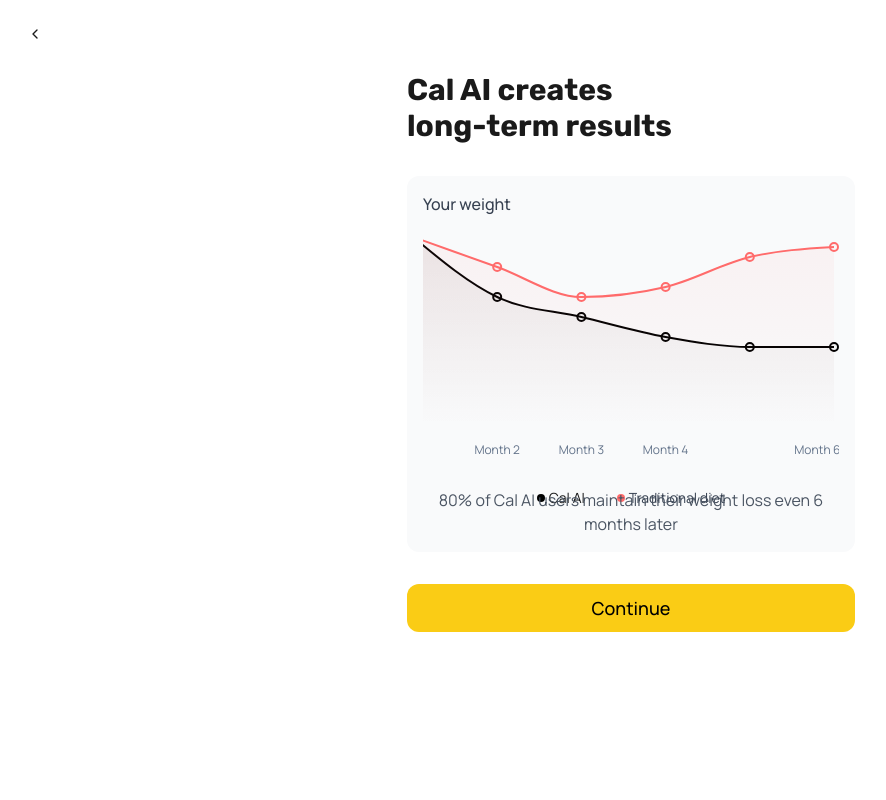
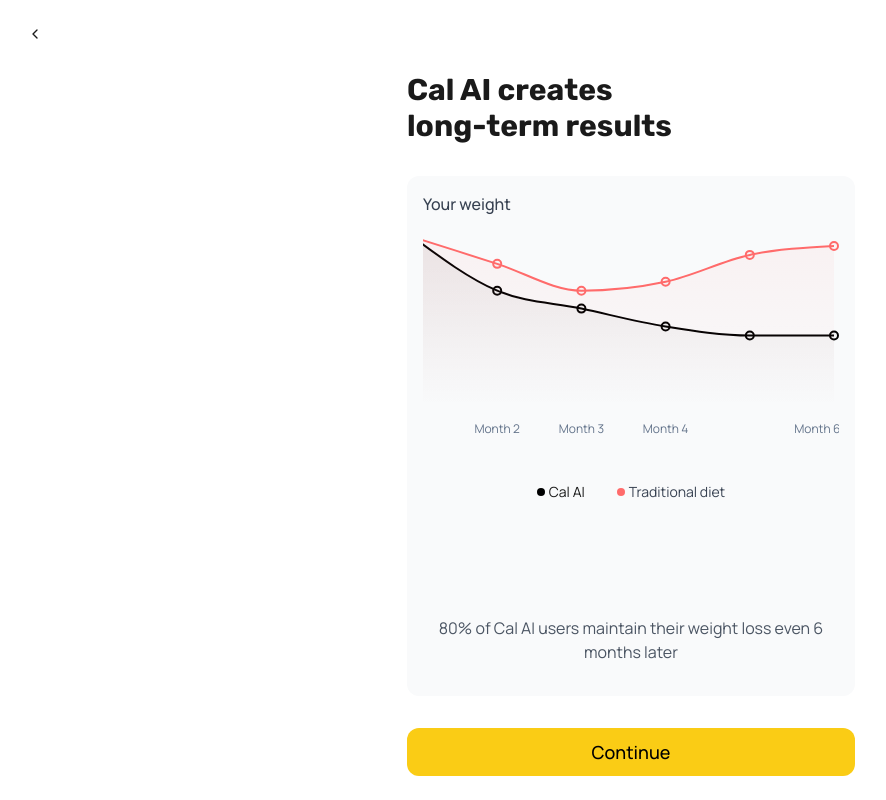
Before and after one commit to PiovisDevelopment/calorie-flow-ai-start, a React (Vite) app: page /onboarding in a window 1280 px wide. Shown: the whole page, without its empty margins (9-895 px from the left). Built offline with nearby package versions, Linux system fonts and the light colour scheme.

Commit message:
Fix ValueProposition page layout
Adjust layout and content of the ValueProposition page to match the design specifications.

```diff
--- a/src/components/ValueProposition.tsx
+++ b/src/components/ValueProposition.tsx
@@ -4,6 +4,7 @@ import { useNavigate } from "react-router-dom";
 import { Area, AreaChart, CartesianGrid, ResponsiveContainer, XAxis, YAxis } from "recharts";
 import { ChartContainer } from "@/components/ui/chart";
 import { ChevronLeft } from "lucide-react";
+import { Separator } from "@/components/ui/separator";
 
 const data = [
   { month: "Month 1", calAI: 100, traditional: 100 },
@@ -51,14 +52,14 @@ const ValueProposition = () => {
         </Button>
       </div>
 
-      <div className="flex flex-col w-full max-w-md mx-auto">
+      <div className="flex flex-col w-full max-w-md mx-auto flex-grow">
         <h1 className="text-3xl font-bold rubik mb-8">
           Cal AI creates<br/>long-term results
         </h1>
 
-        <div className="w-full bg-gray-50 p-4 rounded-xl mb-8">
+        <div className="w-full bg-gray-50 p-4 rounded-xl mb-8 flex-grow flex flex-col">
           <div className="mb-4 text-gray-700 font-medium">Your weight</div>
-          <div className="h-60 w-full">
+          <div className="flex-grow" style={{ minHeight: "240px" }}>
             <ChartContainer
               config={config}
               className="h-full w-full"
@@ -66,7 +67,7 @@ const ValueProposition = () => {
               <ResponsiveContainer width="100%" height="100%">
                 <AreaChart
                   data={data}
-                  margin={{ top: 5, right: 5, left: -10, bottom: 5 }}
+                  margin={{ top: 5, right: 5, left: -10, bottom: 20 }}
                 >
                   <defs>
                     <linearGradient id="colorCalAI" x1="0" y1="0" x2="0" y2="1">
@@ -87,6 +88,7 @@ const ValueProposition = () => {
                     ticks={["Month 2", "Month 3", "Month 4", "Month 6"]}
                   />
                   <YAxis hide={true} />
+                  <Separator className="absolute bottom-16 left-0 right-0 w-full opacity-20" />
                   <Area
                     type="monotone"
                     dataKey="calAI"
@@ -120,7 +122,7 @@ const ValueProposition = () => {
             </div>
           </div>
 
-          <p className="text-center text-gray-600 mt-4">
+          <p className="text-center text-gray-600 mt-6 mb-4">
             80% of Cal AI users maintain their weight loss even 6 months later
           </p>
         </div>
```
